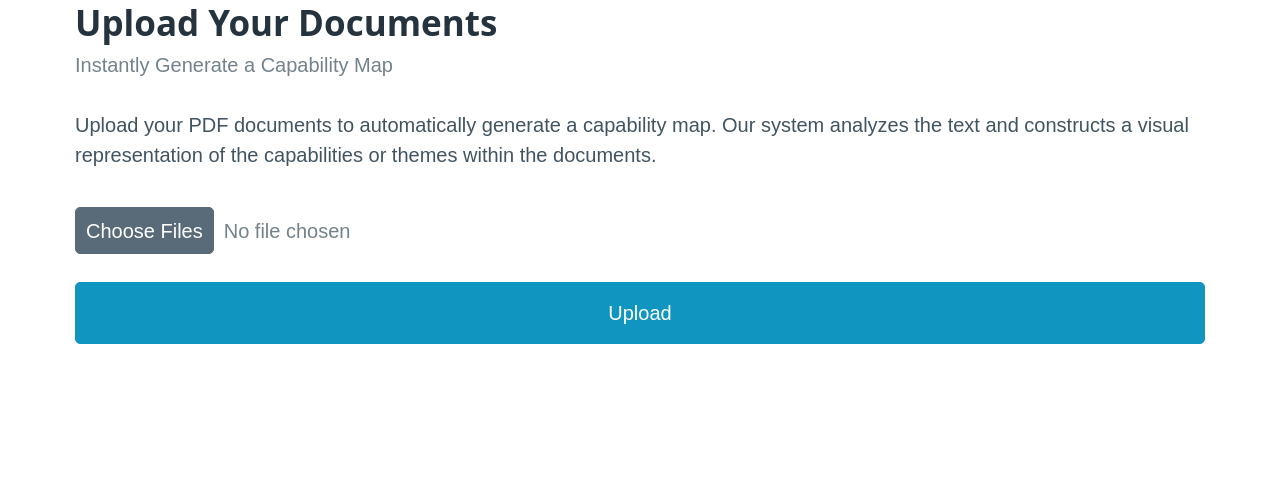
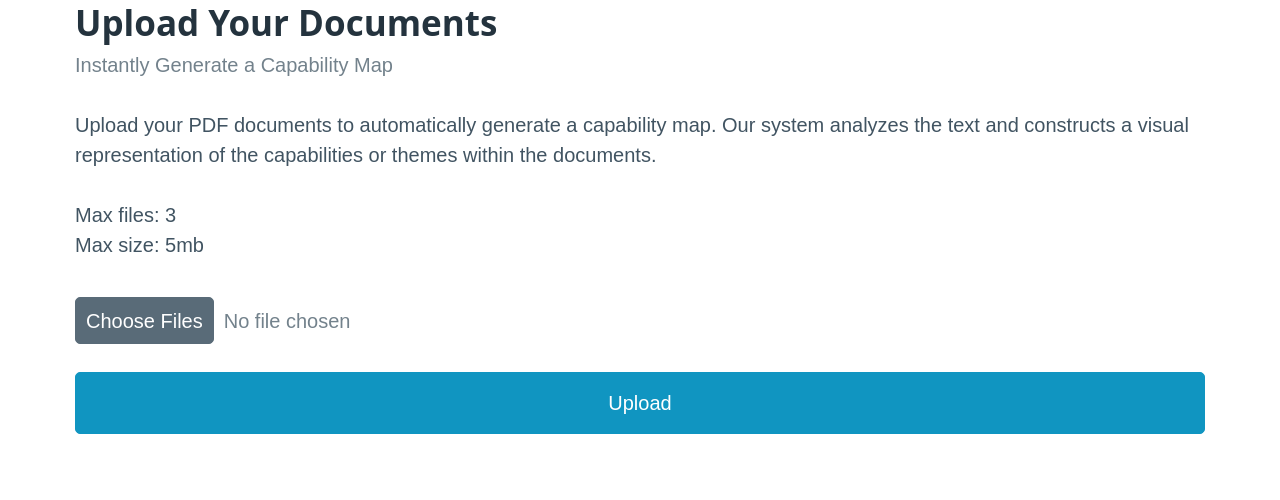
Before and after one commit to philippweigel/ai_capmap, a Flask app: page / in a window 1280 px wide. Shown: the part 173-673 px from the top of the page. Run offline with Flask 3, Linux system fonts and the light colour scheme; parts of the project's set-up code (start-up, migrations or seed data) failed here and were passed over.

Commit message:
add hint

```diff
--- a/templates/index.html
+++ b/templates/index.html
@@ -27,6 +27,10 @@
             Upload your PDF documents to automatically generate a capability
             map. Our system analyzes the text and constructs a visual
             representation of the capabilities or themes within the documents.
+          </p>
+          <p>
+            Max files: 3<br>
+            Max size: 5mb
           </p>
           <form id="uploadForm" action="/upload" method="post" enctype="multipart/form-data">
             <input type="file" id="document" name="document" accept=".pdf, .doc, .docx, .xls, .xlsx, .csv" multiple required />
```
